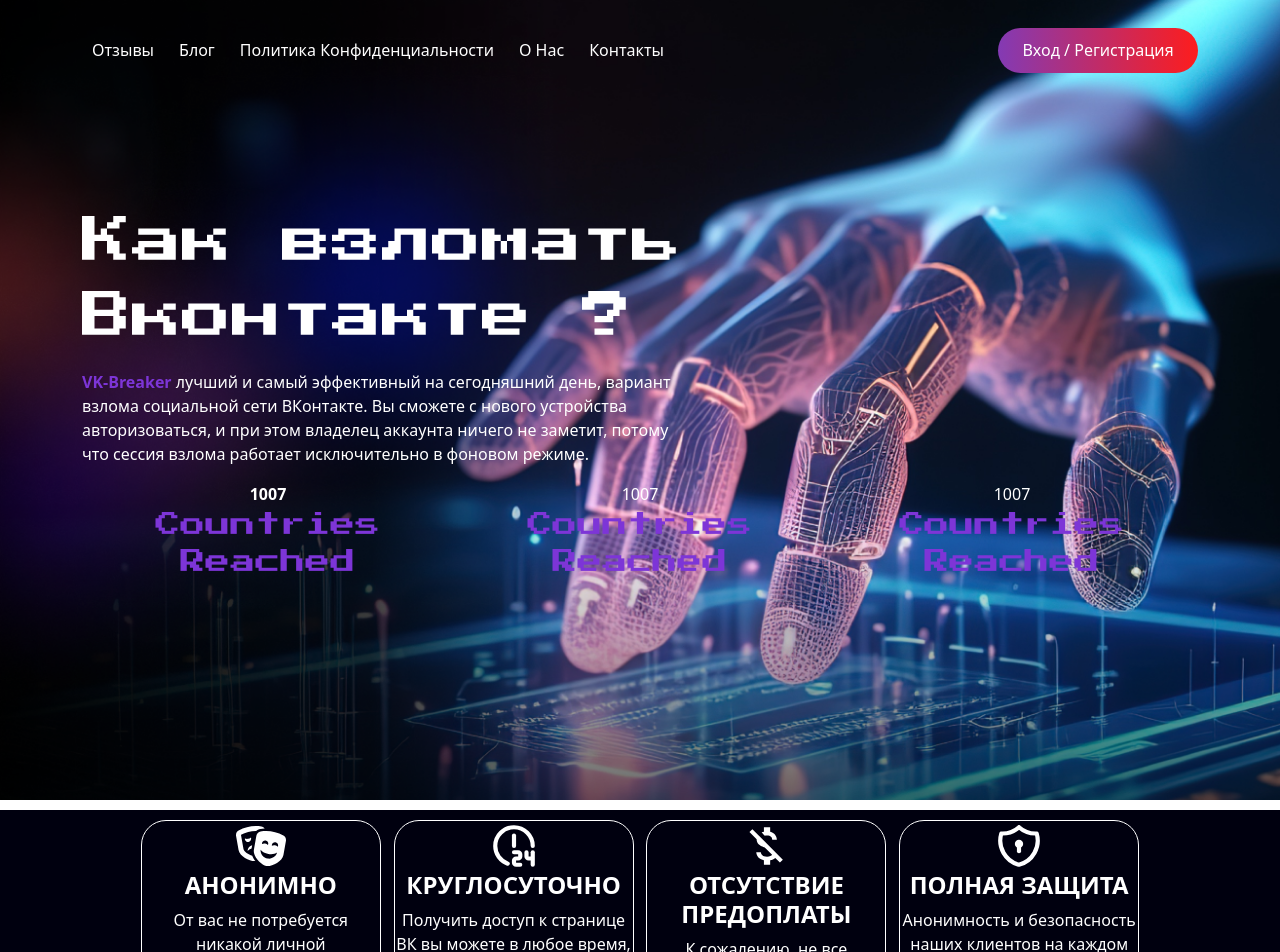
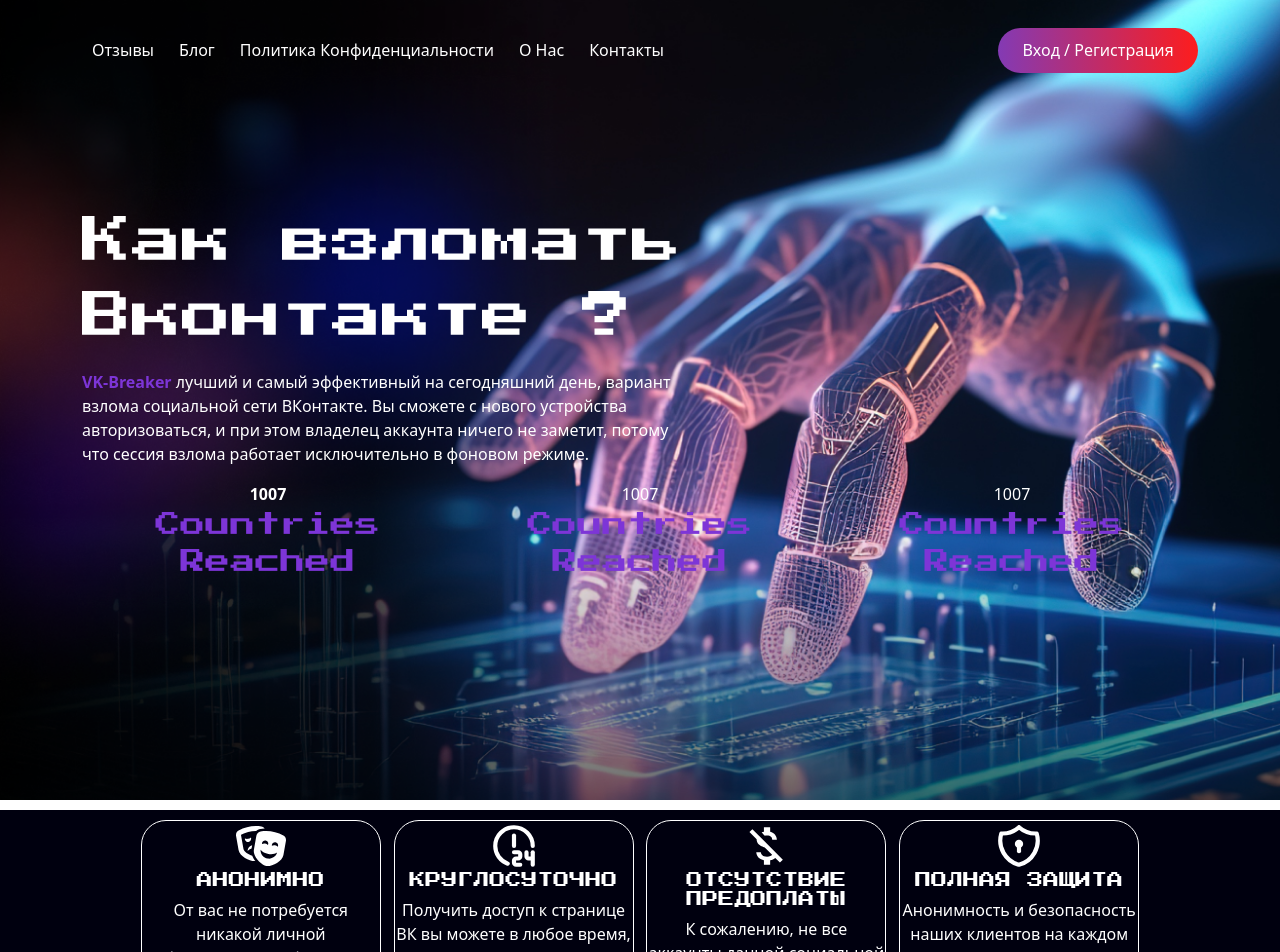
Before and after one commit to DayLayKuny/vk-breaker, a React (Create React App) app: page / in a window 1280 px wide. Shown: the top 952 px of the page. Built offline with nearby package versions, Linux system fonts and the light colour scheme.

Commit message:
Updatess

```diff
--- a/src/components/Compatibility/Compat.css
+++ b/src/components/Compatibility/Compat.css
@@ -1,6 +1,8 @@
-.compat-item h4 {
-    font-weight: bolder;
+@import url("https://fonts.googleapis.com/css2?family=Press+Start+2P&display=swap");
+
+.compat-item h6 {
     color: white;
+    font-family: "Press Start 2P";
 }
 
 .maskfa {
--- a/src/components/Compatibility/Compat.jsx
+++ b/src/components/Compatibility/Compat.jsx
@@ -8,22 +8,22 @@
         <div className="all-compat">
             <div className="compat-item lower-compat ">
                 <FaTheaterMasks className="maskfa"/>
-                <h4>АНОНИМНО</h4>
+                <h6>АНОНИМНО</h6>
                 <p>От вас не потребуется никакой личной информации, телефонов или адресов электронной почты. Ваша конфиденциальность будет полностью сохранена. Данные надежно зашифрованы сервером.</p>
             </div>
             <div className="compat-item lefter">
                 <TbClock24 className="maskfa"/>
-                <h4>КРУГЛОСУТОЧНО</h4>
+                <h6>КРУГЛОСУТОЧНО</h6>
                 <p>Получить доступ к странице ВК вы можете в любое время, как днем, так и ночью. Сервис автономен, и ваше вмешательство для его работы не понадобится.</p>
             </div>
             <div className="compat-item lower-compat lefter">
                 <MdOutlineMoneyOffCsred className="maskfa" />
-                <h4>ОТСУТСТВИЕ ПРЕДОПЛАТЫ</h4>
+                <h6>ОТСУТСТВИЕ ПРЕДОПЛАТЫ</h6>
                 <p>К сожалению, не все аккаунты данной социальной сети можно взломать. Мы предлагаем вам платить за результат. То есть деньги, вы отдаете только после получения полного контроля над профилем.</p>
             </div>
             <div className="compat-item lefter">
                 <TbShieldLock className="maskfa"/>
-                <h4>ПОЛНАЯ ЗАЩИТА</h4>
+                <h6>ПОЛНАЯ ЗАЩИТА</h6>
                 <p>Анонимность и безопасность наших клиентов на каждом этапе взлома гарантированна благодаря технологии сквозного шифрования.</p>
             </div>
         </div>
```
